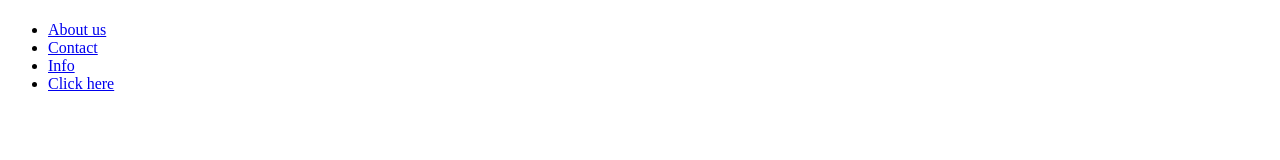
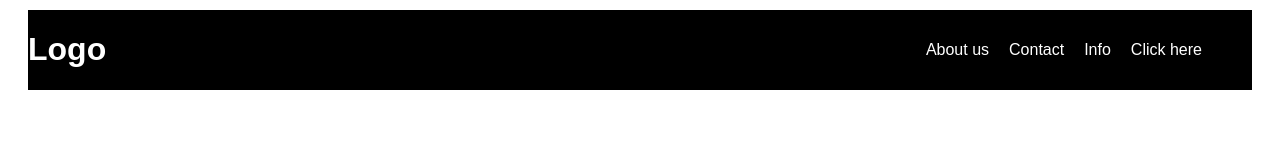
Before and after one commit to Elyasov/my_first_repository, a plain HTML site: page index.html in a window 1280 px wide. Drawn offline with Linux system fonts and the light colour scheme.

Commit message:
Sozdal fayl vuqar.txt

```diff
--- a/index.html
+++ b/index.html
@@ -4,16 +4,52 @@
     <meta charset="UTF-8">
     <meta name="viewport" content="width=device-width, initial-scale=1.0">
     <title>Document</title>
+
+    <style>
+        .container{
+            margin: 10px 20px;
+            font-family: Arial, Helvetica, sans-serif;
+            background-color: black;
+            display: flex;
+            justify-content: space-between;
+            align-items: center;
+        }
+        .header-list{
+            list-style: none;
+            margin-left: 20px;
+        }
+        a {
+            text-decoration: none;
+            color: #fff;
+        }
+        .header-logo{
+            color: #fff;
+        }
+        .header-ul{
+            display: flex;
+            justify-content: space-between;
+            align-items: center;
+
+        }
+        .header-nav{
+            margin-right: 50px;
+        }
+
+
+
+    </style>
+
+
 </head>
 <body>
     <div class="container">
-        <h1 class="logo"></h1>
-        <nav class="nav">
-            <ul>
-                <li><a href="#" >About us</a></li>
-                <li><a href="#" >Contact</a></li>
-                <li><a href="#" >Info</a></li>
-                <li><a href="#">Click here</a></li>
+        <h1 class="header-logo">Logo</h1>
+        <nav class="header-nav">
+            <ul class="header-ul">
+                <li class="header-list"><a href="#" >About us</a></li>
+                <li class="header-list"><a href="#" >Contact</a></li>
+                <li class="header-list"><a href="#" >Info</a></li>
+                <li class="header-list"><a href="#">Click here</a></li>
             </ul>
         </nav>
     </div>
```
